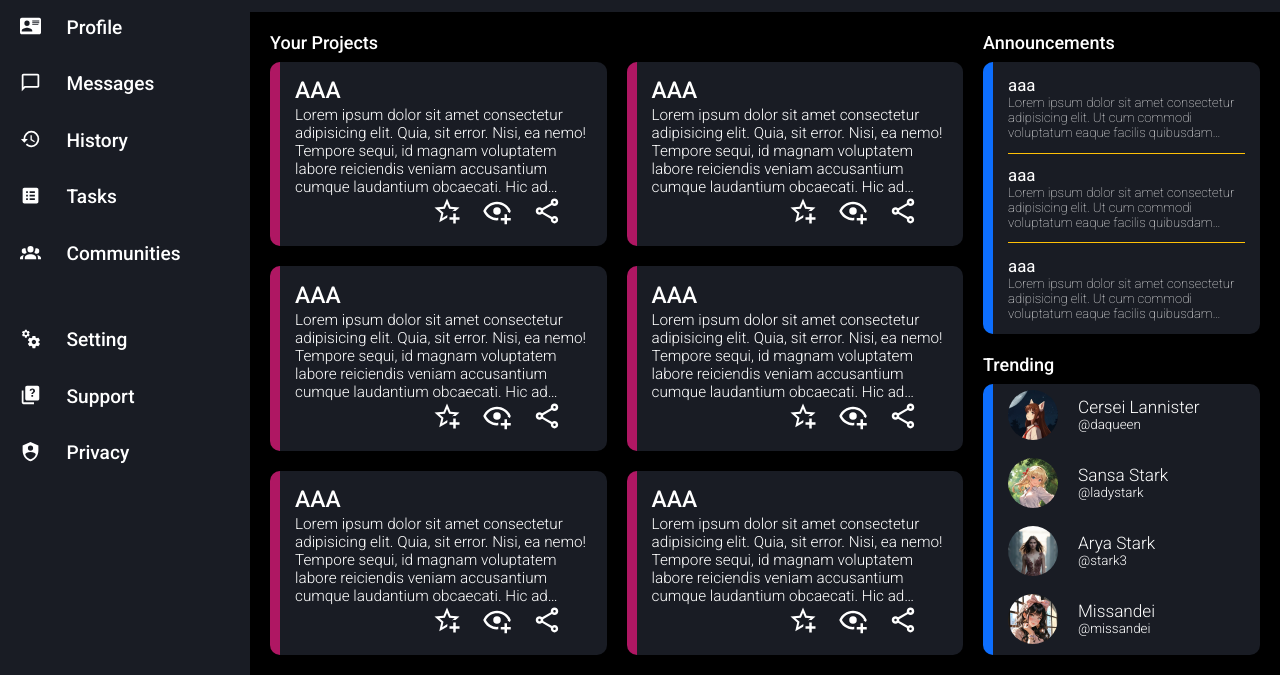
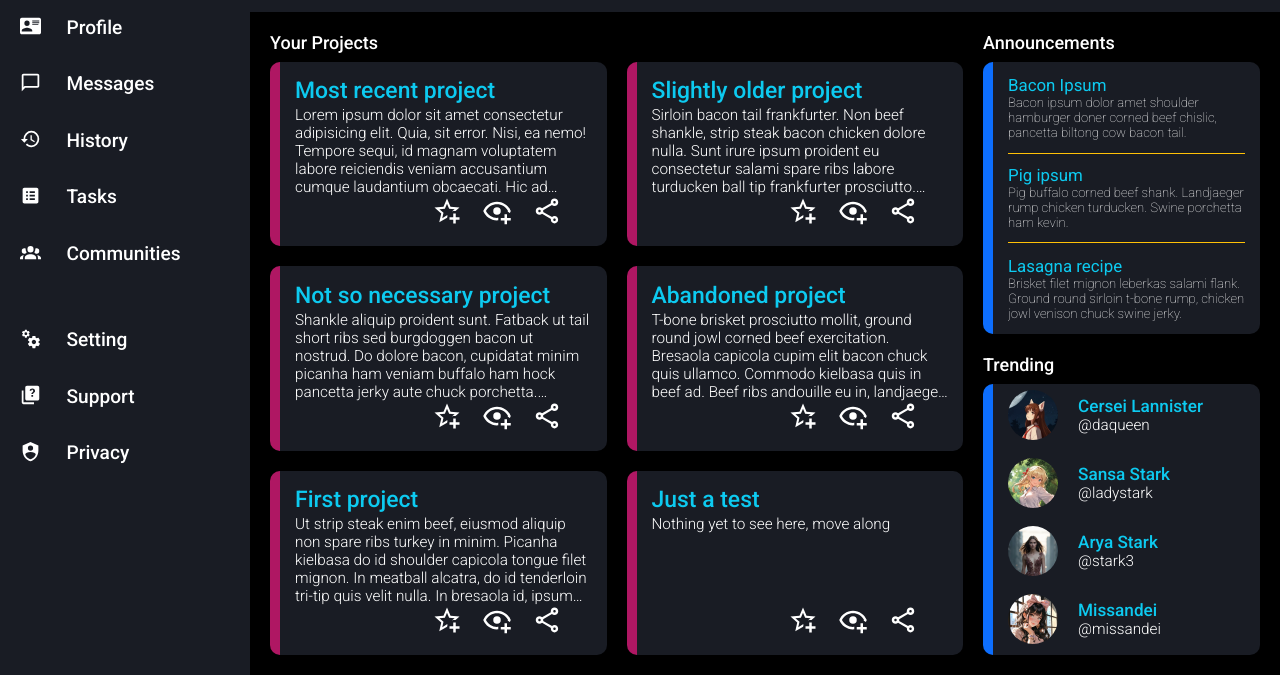
Before and after one commit to kileo123/OdinP, a plain HTML site: page Web03/dashboard.html in a window 1280 px wide. Shown: the part 188-863 px from the top of the page. Drawn offline with Linux system fonts and the light colour scheme.

Commit message:
update dashboard text

```diff
--- a/Web03/dashboard.css
+++ b/Web03/dashboard.css
@@ -19,6 +19,7 @@
   --color2: #0D6EFD;
   --color3: #FFC107;
   --color4: #AF1763;
+  --color5: #0DCAF0;
 }
 
 * {
@@ -263,6 +264,7 @@ nav img {
 }
 
 .maindisplay .proj .projcontent h1{
+  color: var(--color5);
   font-size: 1.2em;
   font-weight: 500;
   padding: 0;
@@ -330,6 +332,7 @@ nav img {
 }
 
 .maindisplay .announcement-container .announcement-content h1{
+  color: var(--color5);
   font-size: 0.9em;
   font-weight: 400;
   margin-top: 0;
@@ -383,14 +386,15 @@ nav img {
 }
 
 .maindisplay .trending-container .trending-content .tc-id h1{
+  color: var(--color5);
   font-size: 0.9em;
-  font-weight: 300;
+  font-weight: 500;
   margin: 0;
   padding: 0;
 }
 
 .maindisplay .trending-container .trending-content .tc-id h2{
-  font-size: 0.7em;
+  font-size: 0.8em;
   font-weight: 300;
   margin: 0;
   padding-bottom: 5px;
--- a/Web03/dashboard.html
+++ b/Web03/dashboard.html
@@ -67,7 +67,7 @@
           <div class="projects">
             <div class="proj">
               <div class="projcontent">
-                <h1>AAA</h1>
+                <h1>Most recent project</h1>
                 <h2>Lorem ipsum dolor sit amet consectetur adipisicing elit. Quia, sit error. Nisi, ea nemo! Tempore sequi, id magnam voluptatem labore reiciendis veniam accusantium cumque laudantium obcaecati. Hic ad corporis recusandae?</h2>
               </div>
               <div class="projicon">
@@ -78,8 +78,8 @@
             </div>
             <div class="proj">
               <div class="projcontent">
-                <h1>AAA</h1>
-                <h2>Lorem ipsum dolor sit amet consectetur adipisicing elit. Quia, sit error. Nisi, ea nemo! Tempore sequi, id magnam voluptatem labore reiciendis veniam accusantium cumque laudantium obcaecati. Hic ad corporis recusandae?</h2>
+                <h1>Slightly older project</h1>
+                <h2>Sirloin bacon tail frankfurter. Non beef shankle, strip steak bacon chicken dolore nulla. Sunt irure ipsum proident eu consectetur salami spare ribs labore turducken ball tip frankfurter prosciutto. Nulla beef cow tenderloin fugiat, adipisicing mollit veniam elit pastrami. Tri-tip pig ut cupidatat filet mignon, swine flank proident.</h2>
               </div>
               <div class="projicon">
                 <img src="assets/dashboard/images/starplus.svg" alt="">
@@ -89,8 +89,8 @@
             </div>
             <div class="proj">
               <div class="projcontent">
-                <h1>AAA</h1>
-                <h2>Lorem ipsum dolor sit amet consectetur adipisicing elit. Quia, sit error. Nisi, ea nemo! Tempore sequi, id magnam voluptatem labore reiciendis veniam accusantium cumque laudantium obcaecati. Hic ad corporis recusandae?</h2>
+                <h1>Not so necessary project</h1>
+                <h2>Shankle aliquip proident sunt. Fatback ut tail short ribs sed burgdoggen bacon ut nostrud. Do dolore bacon, cupidatat minim picanha ham veniam buffalo ham hock pancetta jerky aute chuck porchetta. Shoulder aliquip excepteur, adipisicing sint salami corned beef eu buffalo voluptate pork loin pastrami sunt in. Alcatra chuck enim beef ribs nostrud voluptate, in sausage ham bresaola capicola. Bresaola shank t-bone, esse est proident kielbasa salami picanha cow.</h2>
               </div>
               <div class="projicon">
                 <img src="assets/dashboard/images/starplus.svg" alt="">
@@ -100,8 +100,8 @@
             </div>
             <div class="proj">
               <div class="projcontent">
-                <h1>AAA</h1>
-                <h2>Lorem ipsum dolor sit amet consectetur adipisicing elit. Quia, sit error. Nisi, ea nemo! Tempore sequi, id magnam voluptatem labore reiciendis veniam accusantium cumque laudantium obcaecati. Hic ad corporis recusandae?</h2>
+                <h1>Abandoned project</h1>
+                <h2>T-bone brisket prosciutto mollit, ground round jowl corned beef exercitation. Bresaola capicola cupim elit bacon chuck quis ullamco. Commodo kielbasa quis in beef ad. Beef ribs andouille eu in, landjaeger capicola tempor duis ut tri-tip dolore. Beef andouille nulla short ribs drumstick. Anim magna incididunt fatback strip steak pariatur, est mollit turducken tenderloin in. Voluptate incididunt in, aliquip ground round nulla tempor bresaola in burgdoggen ribeye capicola officia.</h2>
               </div>
               <div class="projicon">
                 <img src="assets/dashboard/images/starplus.svg" alt="">
@@ -111,8 +111,8 @@
             </div>
             <div class="proj">
               <div class="projcontent">
-                <h1>AAA</h1>
-                <h2>Lorem ipsum dolor sit amet consectetur adipisicing elit. Quia, sit error. Nisi, ea nemo! Tempore sequi, id magnam voluptatem labore reiciendis veniam accusantium cumque laudantium obcaecati. Hic ad corporis recusandae?</h2>
+                <h1>First project</h1>
+                <h2>Ut strip steak enim beef, eiusmod aliquip non spare ribs turkey in minim. Picanha kielbasa do id shoulder capicola tongue filet mignon. In meatball alcatra, do id tenderloin tri-tip quis velit nulla. In bresaola id, ipsum veniam drumstick enim est officia prosciutto dolore quis anim tempor consequat. Dolor ham hock porchetta, eu nisi aliqua pork belly sirloin rump pancetta elit cupim aute in. Pancetta picanha quis occaecat, landjaeger consectetur officia dolore sausage flank.</h2>
               </div>
               <div class="projicon">
                 <img src="assets/dashboard/images/starplus.svg" alt="">
@@ -122,8 +122,8 @@
             </div>
             <div class="proj">
               <div class="projcontent">
-                <h1>AAA</h1>
-                <h2>Lorem ipsum dolor sit amet consectetur adipisicing elit. Quia, sit error. Nisi, ea nemo! Tempore sequi, id magnam voluptatem labore reiciendis veniam accusantium cumque laudantium obcaecati. Hic ad corporis recusandae?</h2>
+                <h1>Just a test</h1>
+                <h2>Nothing yet to see here, move along</h2>
               </div>
               <div class="projicon">
                 <img src="assets/dashboard/images/starplus.svg" alt="">
@@ -137,16 +137,16 @@
           Announcements
           <div class="announcement-content">
             <div class="ac">
-              <h1>aaa</h1>
-              <h2>Lorem ipsum dolor sit amet consectetur adipisicing elit. Ut cum commodi voluptatum eaque facilis quibusdam repudiandae, autem dolorem non architecto accusantium, magni fugiat quaerat eos praesentium aliquid at minima. Esse.</h2>
+              <h1>Bacon Ipsum</h1>
+              <h2>Bacon ipsum dolor amet shoulder hamburger doner corned beef chislic, pancetta biltong cow bacon tail. </h2>
             </div>
             <div class="ac">
-              <h1>aaa</h1>
-              <h2>Lorem ipsum dolor sit amet consectetur adipisicing elit. Ut cum commodi voluptatum eaque facilis quibusdam repudiandae, autem dolorem non architecto accusantium, magni fugiat quaerat eos praesentium aliquid at minima. Esse.</h2>
+              <h1>Pig ipsum</h1>
+              <h2>Pig buffalo corned beef shank. Landjaeger rump chicken turducken. Swine porchetta ham kevin. </h2>
             </div>
             <div class="ac">
-              <h1>aaa</h1>
-              <h2>Lorem ipsum dolor sit amet consectetur adipisicing elit. Ut cum commodi voluptatum eaque facilis quibusdam repudiandae, autem dolorem non architecto accusantium, magni fugiat quaerat eos praesentium aliquid at minima. Esse.</h2>
+              <h1>Lasagna recipe</h1>
+              <h2>Brisket filet mignon leberkas salami flank. Ground round sirloin t-bone rump, chicken jowl venison chuck swine jerky.</h2>
             </div>
           </div>
         </div>
```
